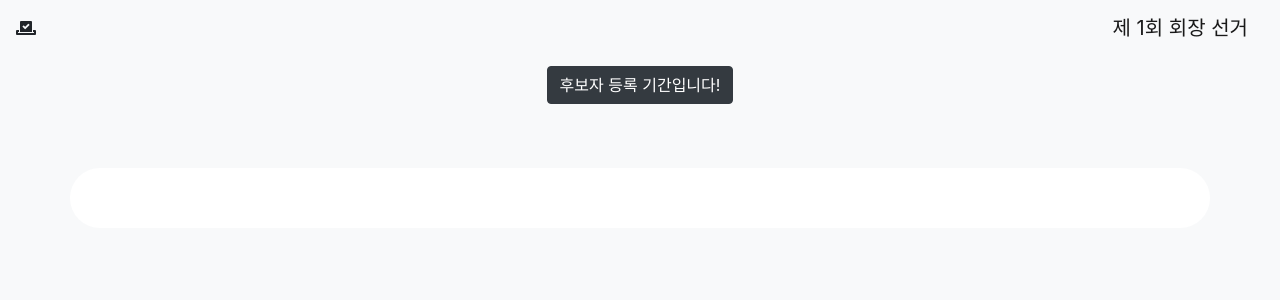
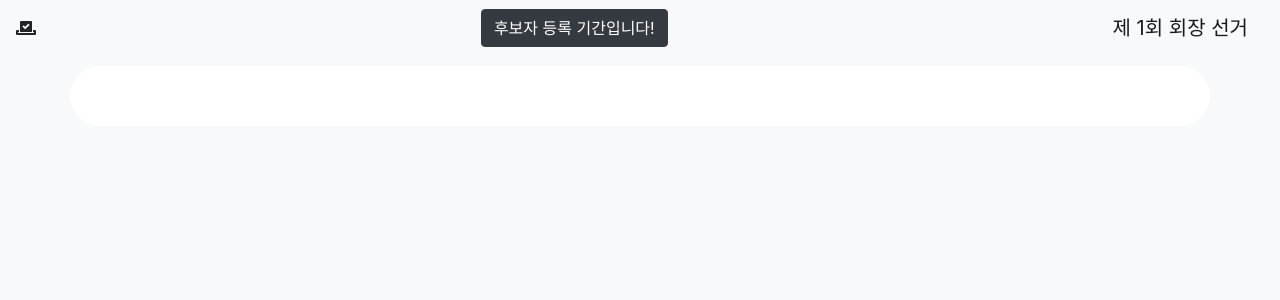
Before and after one commit to uhmtoto/Flask-Vote, a Flask app: page / in a window 1280 px wide. Shown: the top 300 px of the page. Run offline with Flask 2, Linux system fonts and the light colour scheme; data that the repository does not hold is empty; some libraries are stand-ins or nearby versions.

Commit message:
Seperate head

```diff
--- a/run.py
+++ b/run.py
@@ -1,4 +1,4 @@
 from vote import app
 
 if __name__ == '__main__':
-    app.run(port=80, debug=True)
+    app.run(debug=True)
--- a/vote/application.py
+++ b/vote/application.py
@@ -12,7 +12,7 @@ import os, datetime
 VOTE_TITLE = '제 1회 회장 선거'
 CANDIDATE_KEY = 'pw'
 PART_LIST = ['정회장', '부회장']
-REGISTER_PERIOD = [20181101, 20181131]
+REGISTER_PERIOD = [20181101, 20181130]
 # Config End
 
 @app.route('/')
--- a/vote/static/css/main.css
+++ b/vote/static/css/main.css
@@ -15,7 +15,7 @@ a {
 }
 
 .container {
-    margin: 5%;
+    margin: 10px 5%;
 }
 
 .header {
@@ -23,11 +23,6 @@ a {
 }
 
 .can-form {
-    margin: 10px auto;
-}
-
-#register {
-    text-align: center;
     margin: 10px auto;
 }
 
--- /dev/null
+++ b/vote/templates/head.html
@@ -0,0 +1,12 @@
+<!doctype html>
+<html>
+
+<head>
+    <title>Vote</title>
+    <meta name="viewport" content="width=device-width, initial-scale=1">
+    <link rel="stylesheet" href="https://use.fontawesome.com/releases/v5.5.0/css/all.css" integrity="sha384-B4dIYHKNBt8Bc12p+WXckhzcICo0wtJAoU8YZTY5qE0Id1GSseTk6S+L3BlXeVIU"
+        crossorigin="anonymous">
+    <link rel="stylesheet" href="{{ url_for('static', filename='./css/main.css') }}?v=1">
+    <link rel="stylesheet" href="https://stackpath.bootstrapcdn.com/bootstrap/4.1.3/css/bootstrap.min.css" integrity="sha384-MCw98/SFnGE8fJT3GXwEOngsV7Zt27NXFoaoApmYm81iuXoPkFOJwJ8ERdknLPMO"
+        crossorigin="anonymous">
+</head>
--- a/vote/templates/main.html
+++ b/vote/templates/main.html
@@ -1,26 +1,12 @@
-<!doctype html>
-<html>
-
-<head>
-    <title>Vote</title>
-    <meta name="viewport" content="width=device-width, initial-scale=1">
-    <link rel="stylesheet" href="https://use.fontawesome.com/releases/v5.5.0/css/all.css" integrity="sha384-B4dIYHKNBt8Bc12p+WXckhzcICo0wtJAoU8YZTY5qE0Id1GSseTk6S+L3BlXeVIU"
-        crossorigin="anonymous">
-    <link rel="stylesheet" href="{{ url_for('static', filename='./css/main.css') }}">
-    <link rel="stylesheet" href="https://stackpath.bootstrapcdn.com/bootstrap/4.1.3/css/bootstrap.min.css" integrity="sha384-MCw98/SFnGE8fJT3GXwEOngsV7Zt27NXFoaoApmYm81iuXoPkFOJwJ8ERdknLPMO"
-        crossorigin="anonymous">
-</head>
-
+{% include 'head.html' %}
 <body class="bg-light">
     <nav class="navbar navbar-light bg-light">
         <i class="fas fa-vote-yea"></i>
+        {% if register %}
+            <a href="/candidate/register"><button type="button" class="btn btn-dark">후보자 등록 기간입니다!</button></a>
+        {% endif %}
         <a class="navbar-brand" href="/">{{ vote_title }}</a>
     </nav>
-    {% if register %}
-        <div id="register">
-            <a href="/candidate/register"><button type="button" class="btn btn-dark">후보자 등록 기간입니다!</button></a>
-        </div>
-    {% endif %}
     <div class="container">
         <div class="card-deck can-list">
             {% for candidate in candidates %}
```
Also changed, not shown: vote/templates/register.html (+1 -13 lines), 1 other file. Lines whose indentation alone changed are shown as unchanged.
